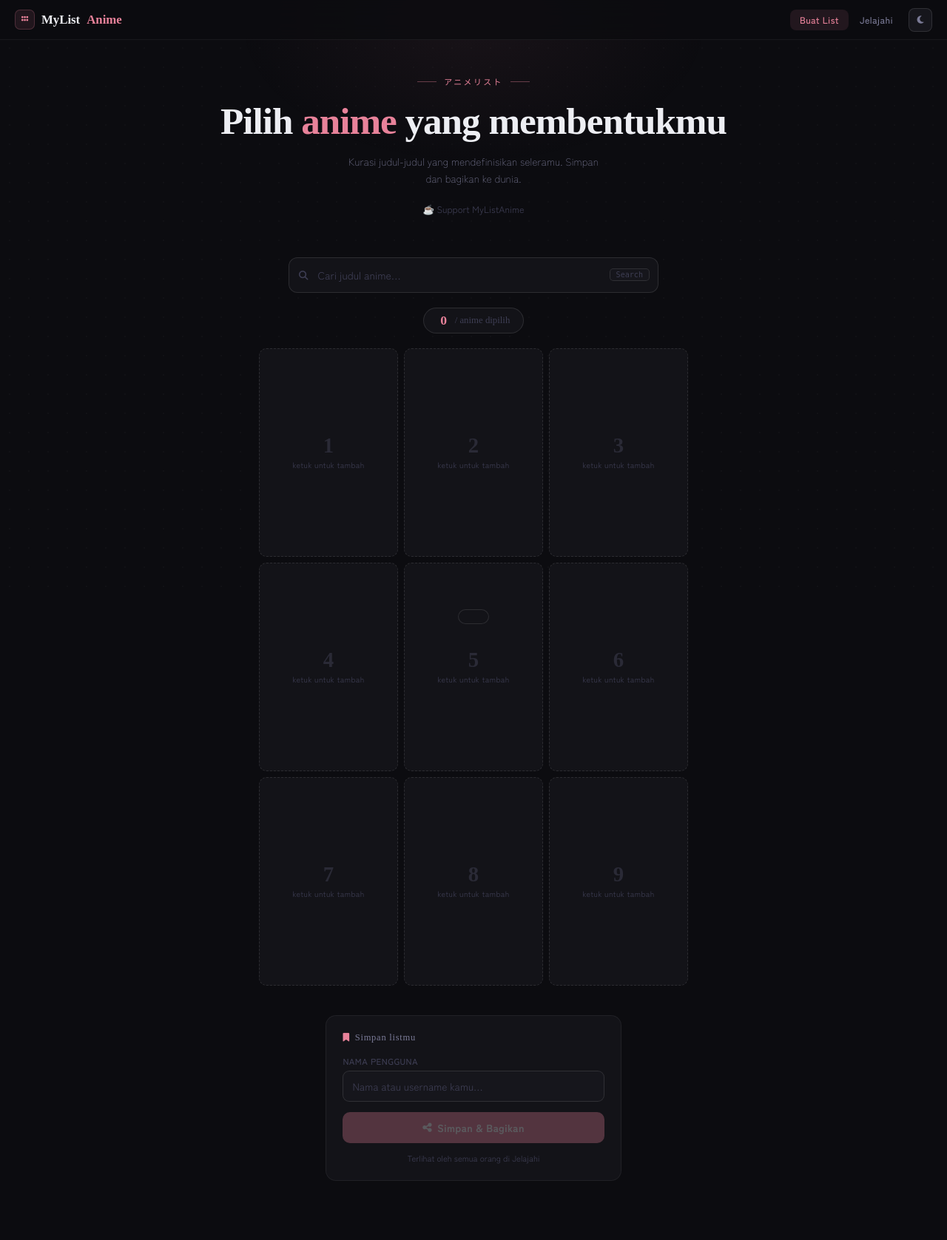
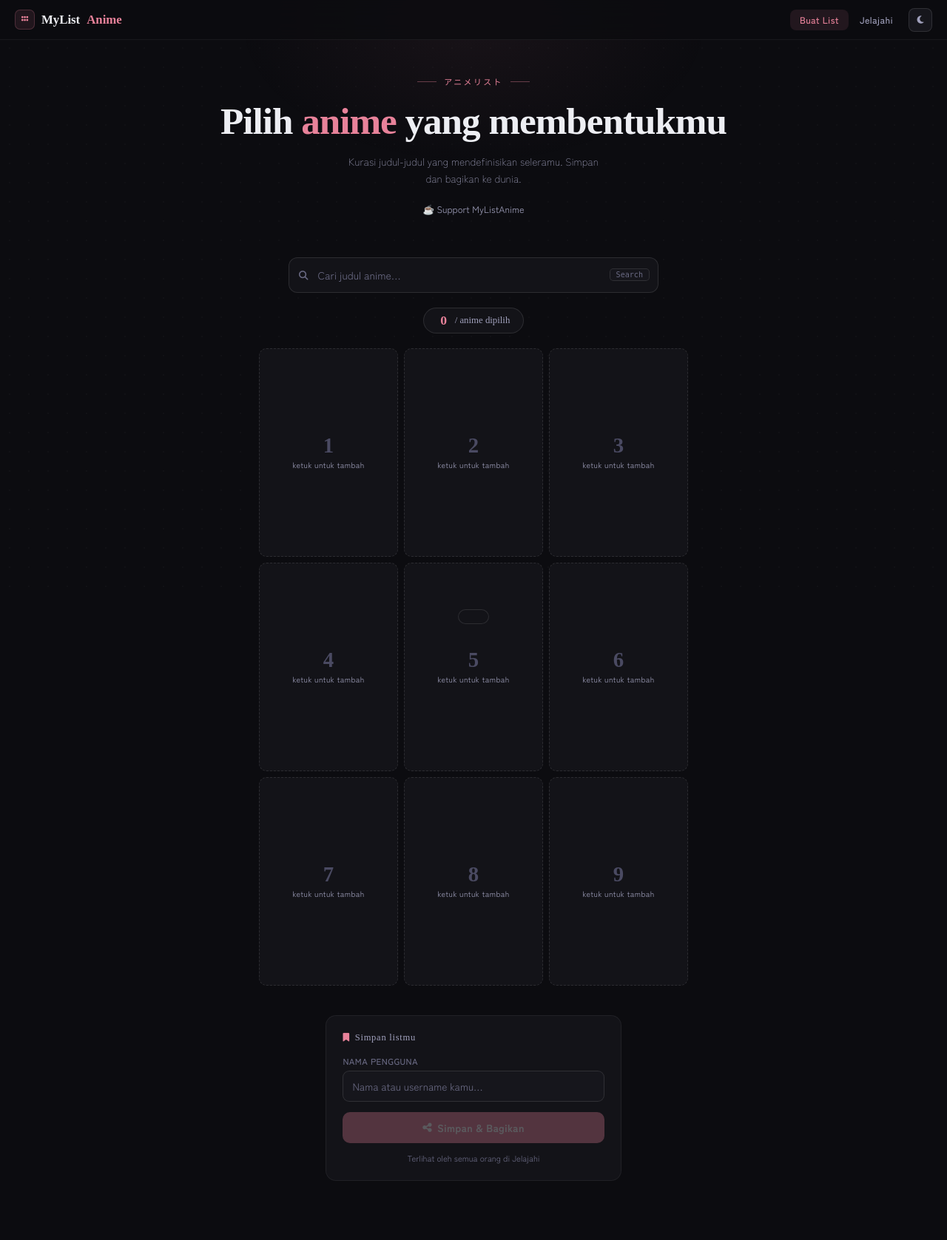
Before and after one commit to RMBLOGG/mylistanime, a Flask app: page / in a window 1280 px wide. Shown: the whole page at 74% size. Run offline with Flask 3, Linux system fonts and the light colour scheme; some web fonts are replaced.

Commit message:
Add files via upload

```diff
--- a/templates/base.html
+++ b/templates/base.html
@@ -23,9 +23,9 @@
       --sakura-dim: rgba(232,130,154,0.1);
       --gold:       #e0b96a;
       --text:       #edeef3;
-      --text2:      #7a7a96;
-      --text3:      #3e3e54;
-      --slot-num:   #2a2a36;
+      --text2:      #a0a0bc;
+      --text3:      #6a6a84;
+      --slot-num:   #4a4a62;
       --nav-bg:     rgba(12,12,16,0.85);
       --dropdown-bg:#1a1a22;
       --shadow:     rgba(0,0,0,0.5);
@@ -46,9 +46,9 @@
       --sakura-dim: rgba(200,68,92,0.08);
       --gold:       #9a6f1a;
       --text:       #1a1a22;
-      --text2:      #6a6a7e;
-      --text3:      #a0a0b4;
-      --slot-num:   #d8d6d0;
+      --text2:      #4a4a62;
+      --text3:      #7a7a94;
+      --slot-num:   #b8b6b0;
       --nav-bg:     rgba(245,244,240,0.88);
       --dropdown-bg:#ffffff;
       --shadow:     rgba(0,0,0,0.15);
--- a/templates/index.html
+++ b/templates/index.html
@@ -33,7 +33,7 @@
   }
   .support-link {
     display: inline-flex; align-items: center; gap: 6px;
-    color: var(--text3); text-decoration: none;
+    color: var(--text2); text-decoration: none;
     font-size: 0.78rem; margin-bottom: 1.5rem;
     transition: color 0.18s;
   }
@@ -140,7 +140,7 @@
     min-width: 18px; text-align: center;
     transition: transform 0.15s;
   }
-  .counter-pill .denom { font-size: 0.8rem; color: var(--text3); }
+  .counter-pill .denom { font-size: 0.8rem; color: var(--text2); }
 
   /* ── Grid — fixed slot number visibility ── */
   .anime-grid {
@@ -171,7 +171,7 @@
     line-height: 1; user-select: none;
   }
   .slot-hint {
-    font-size: 0.65rem; color: var(--text3);
+    font-size: 0.65rem; color: var(--text2);
     letter-spacing: 0.04em;
   }
 
```
